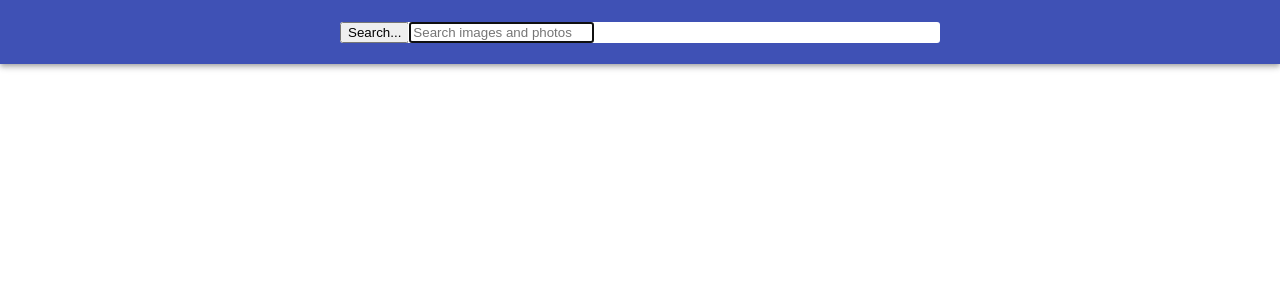
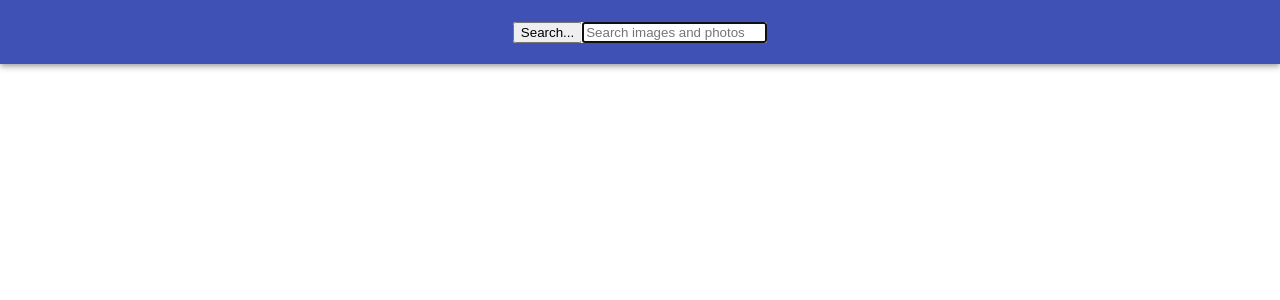
Before and after one commit to BobliHH/goit-react-hw-03-image-finder, a React (Create React App) app: page / in a window 1280 px wide. Shown: the top 300 px of the page. Built offline with nearby package versions, Linux system fonts and the light colour scheme.

Commit message:
changed some styling

```diff
--- /dev/null
+++ b/src/components/App.css
@@ -0,0 +1,8 @@
+.App {
+  display: flex;
+  align-items: center;
+  flex-direction: column;
+  grid-template-columns: 1fr;
+  grid-gap: 16px;
+  padding-bottom: 24px;
+}
--- a/src/components/App.jsx
+++ b/src/components/App.jsx
@@ -4,6 +4,7 @@ import ImageGallery from './ImageGallery/ImageGallery';
 import Button from './Button/Button';
 import axios from 'axios';
 import Loader from './Loader/Loader';
+import './App.css';
 
 class App extends Component {
   state = {
@@ -87,13 +88,16 @@ class App extends Component {
   };
 
   render() {
-    const { error, images, isLoading } = this.state;
+    const { error, images, isLoading, isLastPage } = this.state;
     return (
       <div className="App">
         <SearchBar onSubmit={this.handleSearchSubmit} />
         {error && <p>Error: {error}</p>}
         <ImageGallery images={images} onItemClick={this.handleImageClick} />
         {isLoading && <Loader />}
+        {!isLoading && images.length > 0 && !isLastPage && (
+          <Button onClick={this.fetchImages} />
+        )}
       </div>
     );
   }
--- a/src/components/Button/Button.css
+++ b/src/components/Button/Button.css
@@ -1,10 +1,13 @@
 .btn {
+  display: flex;
+  width: 180px;
   padding: 8px 16px;
   border-radius: 2px;
   background-color: #3f51b5;
   transition: all 250ms cubic-bezier(0.4, 0, 0.2, 1);
   text-align: center;
-  display: inline-block;
+  justify-content: center;
+  align-items: center;
   color: #fff;
   border: 0;
   text-decoration: none;
--- a/src/components/SearchBar/SearchBar.css
+++ b/src/components/SearchBar/SearchBar.css
@@ -7,6 +7,7 @@
   justify-content: center;
   align-items: center;
   min-height: 64px;
+  min-width: 100%;
   padding-right: 24px;
   padding-left: 24px;
   padding-top: 12px;
@@ -20,7 +21,7 @@
 .SearchForm {
   display: flex;
   align-items: center;
-  width: 100%;
+  /* width: 100%; */
   max-width: 600px;
   background-color: #fff;
   border-radius: 3px;
--- a/src/index.css
+++ b/src/index.css
@@ -35,7 +35,7 @@ img {
 /*
  * Стили компонента App
  */
-.App {
+/*.App {
   display: grid;
   grid-template-columns: 1fr;
   grid-gap: 16px;
```
